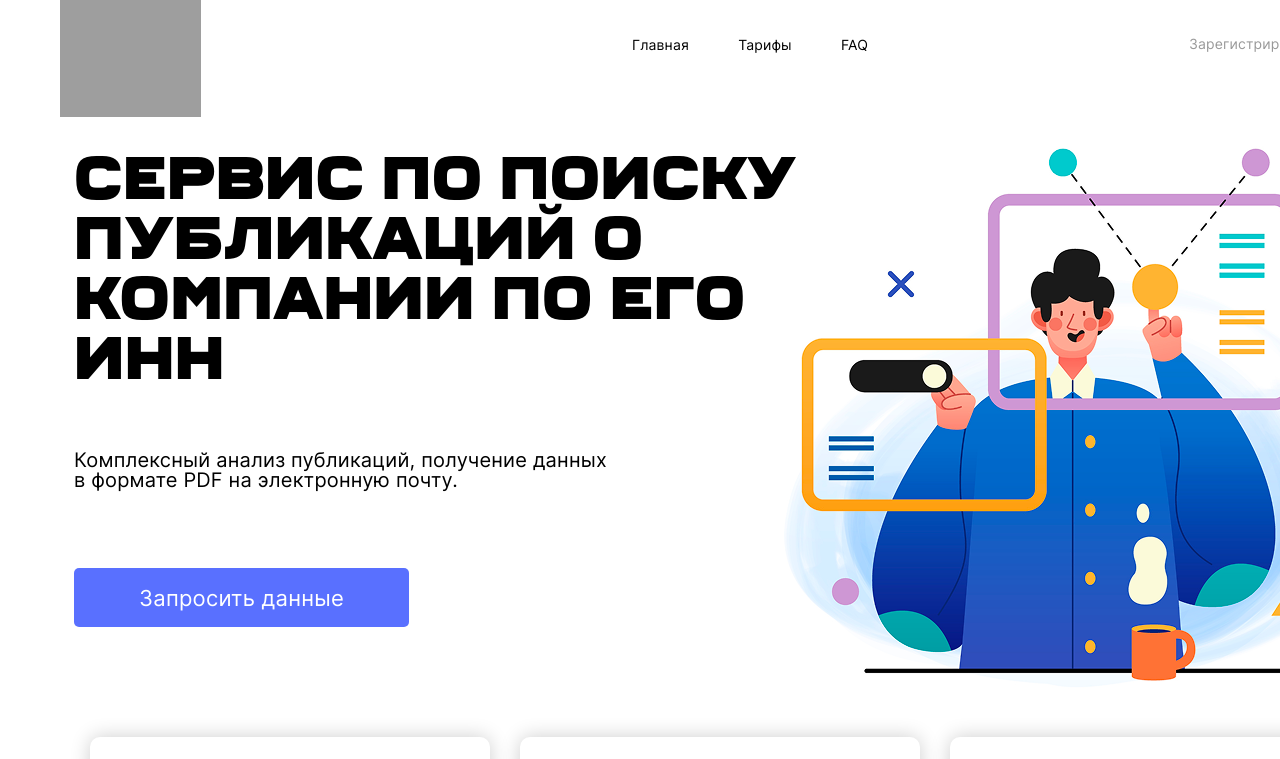
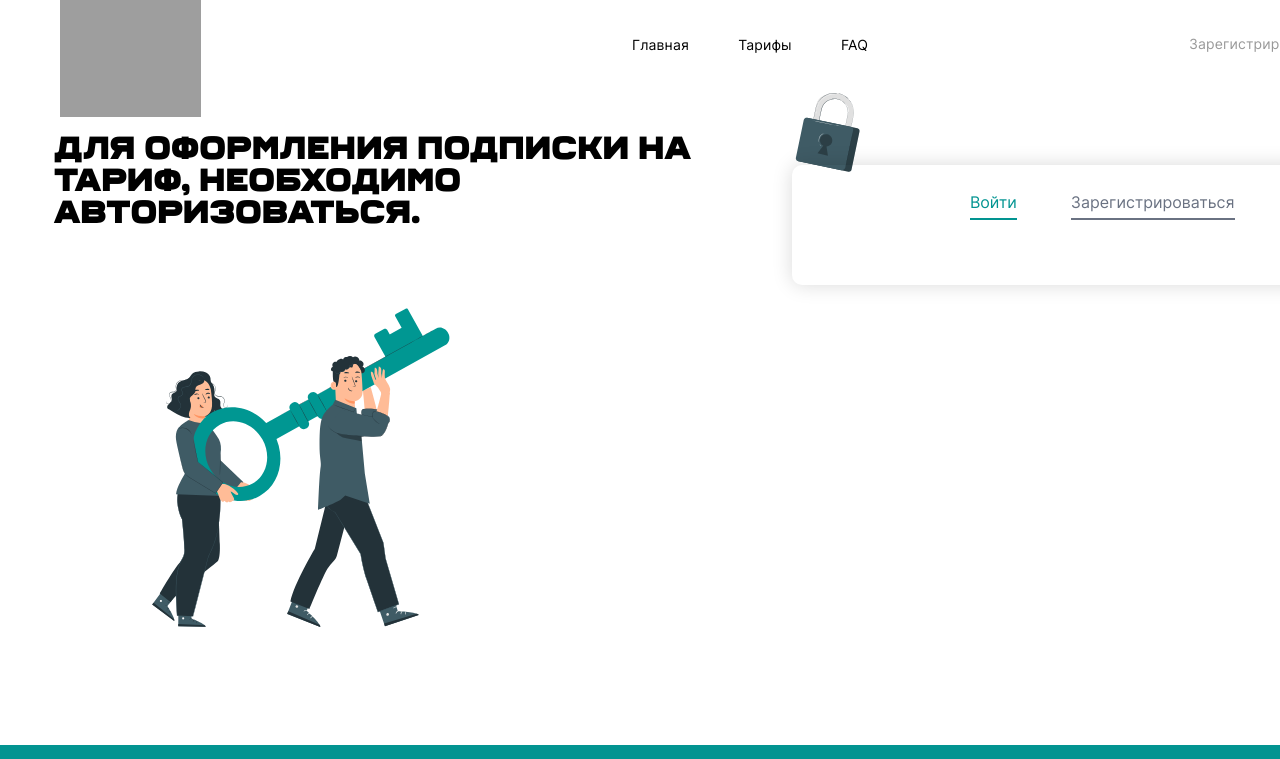
Before and after one commit to Type-Of-Null/Scan_React_Skillfactory, a React (Vite) app: page /auth in a window 1280 px wide. Shown: the top 759 px of the page. Built offline with nearby package versions, Linux system fonts and the light colour scheme; grey boxes are pictures that could not be loaded.

Commit message:
Makes small fixes

```diff
--- a/src/App.jsx
+++ b/src/App.jsx
@@ -2,13 +2,30 @@
 import Main from "./components/Main";
 import Header from "./components/Header";
 import Footer from "./components/Footer";
+import Auth from "./components/Auth";
+import Error from "./components/ErrorPage";
+import { BrowserRouter, Routes, Route } from "react-router-dom";
+
+const routesData = [
+	{ path: "/", element: <Main /> },
+	{ path: "/auth", element: <Auth /> },
+	{ path: "*", element: <Error /> },
+	// { path: "/search", element: <Search /> },
+	// { path: "/result", element: <SearchResult /> },
+];
 
 export default function App() {
   return (
     <div className="sm:w-[1440px] min-h-screen max-sm:h-[3518px] bg-white flex flex-col">
+			<BrowserRouter>
 			<Header />
-      <Main />
+					<Routes>
+						{routesData.map((route, index) => (
+							<Route key={index} path={route.path} element={route.element} />
+						))}
+					</Routes>
 			<Footer />
+			</BrowserRouter>
     </div>
   );
 }
--- /dev/null
+++ b/src/components/Auth.jsx
@@ -0,0 +1,67 @@
+import { NavLink } from "react-router-dom";
+import keySvg from "../assets/img/svg/AuthKey.svg";
+import lock from "../assets/img/svg/Lock.svg";
+
+export default function Auth() {
+  return (
+    <section className="grid grid-flow-col grid-cols-2 grid-rows-3 max-sm:flex max-sm:flex-col">
+      {/* Блок с текстом */}
+      <div
+        id="text"
+        className="mt-[5%] ml-[7.5%] font-['Ferry'] text-[clamp(1rem,2.5vw,3rem)] leading-none font-black tracking-[2%] max-sm:order-1"
+      >
+        Для оформления подписки на тариф, необходимо авторизоваться.
+      </div>
+
+      {/* Контейнер с формой */}
+      <div className="relative order-2 row-span-3 max-sm:order-2">
+        {/* Lock изображение */}
+        <img
+          src={lock}
+          className="absolute ml-[7.5%] h-[15%] w-[15%] max-sm:mt-[1%] max-sm:h-[35%] max-sm:w-[25%]"
+          alt="..."
+        />
+        {/* Форма аутентификации и регистрации */}
+        <form className="relative col-start-2 row-start-1 row-end-3 mt-[10%] mr-[3%] ml-[10%] flex flex-col items-center justify-between rounded-[10px] p-[25px] shadow-[0_0_20px_rgba(0,0,0,0.15)]">
+          {/* Ссылки Войти и Зарегистрироваться */}
+          <div className="flex w-full justify-center gap-x-10 max-sm:gap-x-2">
+            <NavLink
+              to="/auth"
+							end
+              className={({ isActive }) =>
+                `mx-1 mb-10 pb-1 font-['Inter'] text-[16px] max-sm:text-[14px] max-sm:px-0 ${
+                  isActive
+                    ? "border-b-2 border-[#029491] text-[#029491]"
+                    : "text-gray-500"
+                } max-sm:px-4`
+              }
+            >
+              Войти
+            </NavLink>
+            <NavLink
+              to="*"
+							end
+              className={({ isActive }) =>
+                `mx-2.5 mb-10 pb-1 font-['Inter'] text-[16px] max-sm:text-[14px] transition-colors ${
+                  isActive ? "text-[#029491] border-b-2 border-[#029491]" : "text-gray-500 border-b-2"
+                } max-sm:px-4`
+              }
+            >
+              Зарегистрироваться
+            </NavLink>
+          </div>
+        </form>
+      </div>
+
+      {/* Изображение */}
+      <div className="order-1 row-span-2 mt-[5%] ml-[20%] max-sm:order-3 max-sm:m-auto">
+        <img
+          id="key"
+          src={keySvg}
+          className="h-[40vh] w-[55%] max-sm:w-full"
+          alt="..."
+        />
+      </div>
+    </section>
+  );
+}
--- /dev/null
+++ b/src/components/ErrorPage.jsx
@@ -0,0 +1,25 @@
+import { Link } from "react-router-dom";
+
+export default function ErrorPage() {
+  return (
+    <section className="flex min-h-screen flex-col items-center justify-center bg-white p-4">
+      {/* Заголовок ошибки */}
+      <h1 className="mb-6 text-center font-['Ferry'] text-[clamp(2rem,5vw,4rem)] font-black">
+        404 - Страница не найдена
+      </h1>
+
+      {/* Описание ошибки */}
+      <p className="mb-8 max-w-[600px] text-center font-['Inter'] text-[clamp(1rem,2vw,1.5rem)]">
+        К сожалению, запрашиваемая страница не существует или была перемещена.
+      </p>
+
+      {/* Кнопка возврата */}
+      <Link
+        to="/"
+        className="rounded-[5px] bg-[#5970FF] px-6 py-3 font-['Inter'] font-medium text-white transition-colors hover:bg-[#4758d4]"
+      >
+        Вернуться на главную
+      </Link>
+    </section>
+  );
+}
```
Also changed, not shown: src/assets/img/svg/AuthKey.svg (added), src/assets/img/svg/Lock.svg (added).
